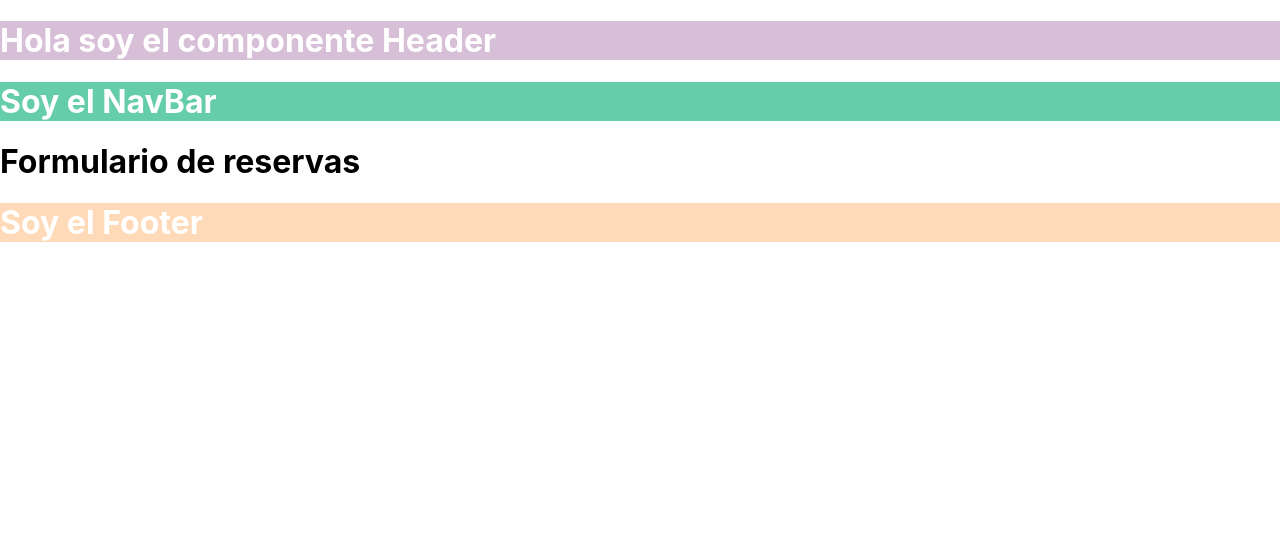
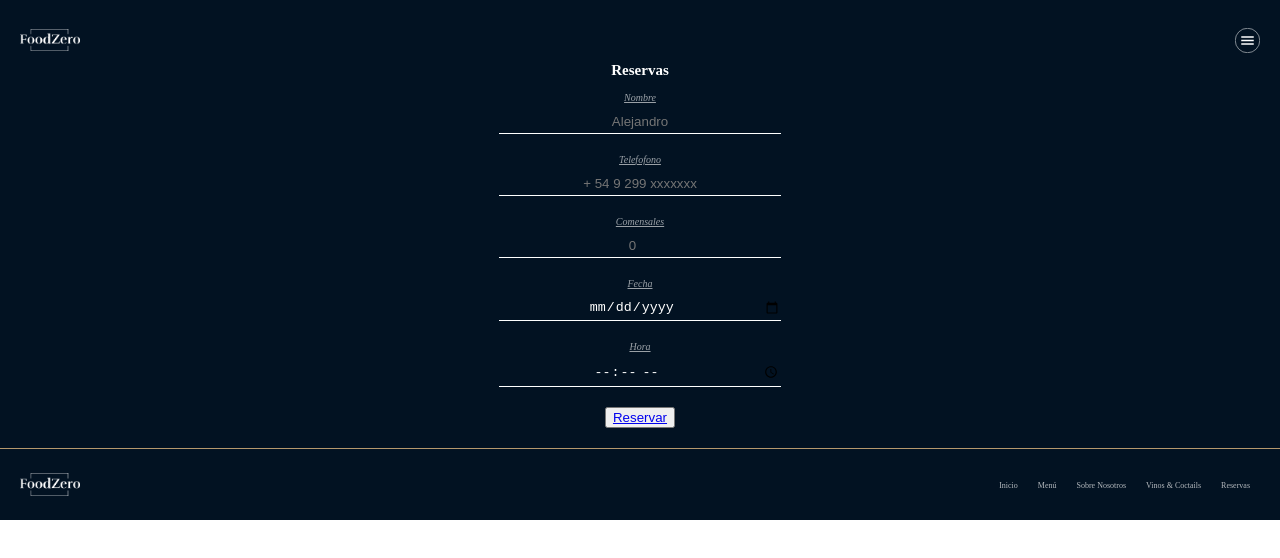
Before and after one commit to agufernndez/proyecto-restaurant-react, a React (Create React App) app in the folder frontend/: page / in a window 1280 px wide. Shown: the top 558 px of the page. Built offline with nearby package versions, Linux system fonts and the light colour scheme.

Commit message:
probando agregar codigo real a algunos componentes y su diseño

```diff
--- a/frontend/public/index.html
+++ b/frontend/public/index.html
@@ -25,6 +25,8 @@
       Learn how to configure a non-root public URL by running `npm run build`.
     -->
     <title>React App</title>
+    <link href="https://fonts.googleapis.com/css2?family=Noto+Serif+SC:wght@300;400;700&display=swap" rel="stylesheet">
+    <link rel="stylesheet" href="https://cdnjs.cloudflare.com/ajax/libs/font-awesome/6.2.0/css/all.min.css" integrity="sha512-xh6O/CkQoPOWDdYTDqeRdPCVd1SpvCA9XXcUnZS2FmJNp1coAFzvtCN9BmamE+4aHK8yyUHUSCcJHgXloTyT2A==" crossorigin="anonymous" referrerpolicy="no-referrer" />
   </head>
   <body>
     <noscript>You need to enable JavaScript to run this app.</noscript>
--- a/frontend/src/App.css
+++ b/frontend/src/App.css
@@ -1,44 +1,22 @@
-
-/* .App {
-  background-color: black;
-} */
-
-
-/* .App {
-  text-align: center;
+:root {
+  --marron: #B5986D;
+  --azulOscuro: #021222;
+  --blanco: #FFFFFF;
+  --h1: 1.4rem;
+  --h2: 1.2rem;
+  /* --h3: 1.1rem; */
+  --h4: 1.1rem;
+  --h5: 0.9rem
 }
 
-.App-logo {
-  height: 40vmin;
-  pointer-events: none;
+* {
+  box-sizing: border-box;
 }
 
-@media (prefers-reduced-motion: no-preference) {
-  .App-logo {
-    animation: App-logo-spin infinite 20s linear;
-  }
+.App {
+  background-color: var(--azulOscuro);
+  font-family: 'Noto Serif SC', serif;
+  font-size: 62.5%;
+  color: var(--blanco);
+
 }
-
-.App-header {
-  background-color: #282c34;
-  min-height: 100vh;
-  display: flex;
-  flex-direction: column;
-  align-items: center;
-  justify-content: center;
-  font-size: calc(10px + 2vmin);
-  color: white;
-}
-
-.App-link {
-  color: #61dafb;
-}
-
-@keyframes App-logo-spin {
-  from {
-    transform: rotate(0deg);
-  }
-  to {
-    transform: rotate(360deg);
-  }
-} */
--- a/frontend/src/App.js
+++ b/frontend/src/App.js
@@ -9,11 +9,10 @@ function App() {
   return (
 
     <div className="App">
-      <Header/>
-      <NavBar/>
-      <Reservar/>
-
-      <Footer/>
+      <Header />
+      {/* <NavBar/> */}
+      <Reservar />
+      <Footer />
 
     </div>
   );
--- a/frontend/src/components/layout/Footer/Footer.js
+++ b/frontend/src/components/layout/Footer/Footer.js
@@ -2,30 +2,30 @@ import './footer.css'
 
 const Footer = () => {
     return (
-        <h1 className= "footer">Soy el Footer</h1>
+        // <h1 className= "footer">Soy el Footer</h1>
 
 
     //     ESTE CODIGO ES EL QUE CORRESPONDE AL FOOTER, UNA VEZ QUE FUNCIONE TODO LO PONDRÉ
-    //     <footer>
-    //         <img src="./assets/Logo.png" alt="Logo Food Zero" className="logo"/>
-    //         <ul>
-    //             <li>
-    //             {/* <a href="./index.html">Inicio</a> */}
-    //             </li>
-    //             <li>
-    //             {/* <a href="./pages/menu.html">Menú</a> */}
-    //             </li>
-    //             <li>
-    //             <a href="#">Sobre Nosotros</a>
-    //             </li>
-    //             <li>
-    //             {/* <a href="./pages/vinosYcoctails.html">Vinos & Coctails</a> */}
-    //             </li>
-    //             <li>
-    //             <a href="#">Reservas</a>
-    //             </li>
-    //         </ul>
-    //     </footer>
+        <footer className='footer'>
+            <img src="./assets/Logo.png" alt="Logo Food Zero" className="logo"/>
+            <ul>
+                <li>
+                <a href="./index.html">Inicio</a>
+                </li>
+                <li>
+                <a href="./pages/menu.html">Menú</a>
+                </li>
+                <li>
+                <a href="#">Sobre Nosotros</a>
+                </li>
+                <li>
+                <a href="./pages/vinosYcoctails.html">Vinos & Coctails</a>
+                </li>
+                <li>
+                <a href="#">Reservas</a>
+                </li>
+            </ul>
+        </footer>
     )
 }
 
--- a/frontend/src/components/layout/Footer/footer.css
+++ b/frontend/src/components/layout/Footer/footer.css
@@ -1,4 +1,30 @@
-.footer {
+/* .footer {
     background-color: PeachPuff;
     color: white;
+} */
+
+.footer {
+    display: flex;
+    justify-content: space-between;
+    align-items: center;
+    padding: 10px 20px;
+    border-top: 0.5px solid var(--marron);
+    /* margin: 0 20px; */
 }
+
+footer ul {
+    display: flex;
+    list-style: none;
+}
+
+footer ul li {
+    padding: 10px;
+}
+
+footer ul li a {
+    color: var(--blanco);
+    text-decoration: none;
+    font-size: 0.5rem;
+    opacity: 0.7;
+
+}
--- a/frontend/src/components/layout/Header/Header.js
+++ b/frontend/src/components/layout/Header/Header.js
@@ -1,15 +1,14 @@
-// import logo from "../../../../public/assets/Logo.png"
 
-// import logo from "/frontend/public/assets/Logo.png"
-// import iconMenu from "/frontend/public/assets/icon/bx_menu.svg"
-import "./header.css"
+import "./header.css";
+// import "./styles.css"
+
 
 const Header = () => {
     return (
         <header className="header">
-            <h1 className="h1Header">Hola soy el componente Header</h1>
-            {/* <img src={logo} alt="Logo Food Zero" className="logo"/> */}
-            {/* <img src={iconMenu} alt="Toggle Menu" className="toggleMenu"/> */}
+            {/* <h1 className="h1Header">Hola soy el componente Header</h1> */}
+            <img src="assets/Logo.png" alt="Logo Food Zero" className="logo"/>
+            <img src="assets/icon/bx_menu.svg" alt="Toggle Menu" className="toggleMenu"/>
             {/* <!-- ACA PONER EN NAVBAR MOBILE CON LAS SECCIONES DE INICIO - CONTACTANOS - MENU - VINOS & COCTAILS --> */}
             {/* <!-- <nav>
             <ul>
--- a/frontend/src/components/layout/Header/header.css
+++ b/frontend/src/components/layout/Header/header.css
@@ -1,22 +1,24 @@
+/*
 .h1Header {
     background-color:Thistle ;
     color: white;
-}
+} */
 
-/* .header {
-    background-color: black;
+.header {
+    /* background-color: #021222; */
     width: 100vw;
+    height: 10vh;
     padding: 20px;
     display: flex;
     align-items: center;
     justify-content: space-between;
     position: absolute;
-} */
+}
 
-/* .logo {
+.logo {
     width: 60px;
 }
 
 .toggleMenu {
     width: 25px;
-} */
+}
--- a/frontend/src/components/layout/Reservar/Reservar.js
+++ b/frontend/src/components/layout/Reservar/Reservar.js
@@ -1,43 +1,46 @@
+import "./reservas.css"
+
 
 const Reservar = () => {
     return (
-        <h1>Formulario de reservas</h1>
-        // <section className="section sectionReservas" id="reservas">
-        //     <h2>Reservas</h2>
-        //     <form action="">
-        //         <div className="formIndex">
-        //             <div className="divForm">
-        //                 <label for="name" className="labels">Nombre</label>
-        //                 <input type="text" name="name" id="name" className="inputs" placeholder="Alejandro"/>
-        //             </div>
+        // <h1>Formulario de reservas</h1>
+        <section className="section sectionReservas" id="reservas">
+            <h2>Reservas</h2>
+            <form action="" >
+                <div className="formIndex">
+                    <div className="divForm">
+                        <label for="name" className="labels">Nombre</label>
+                        <input type="text" name="name" id="name" className="inputs" placeholder="Alejandro"/>
+                    </div>
 
-        //             <div className="divForm">
-        //                 <label for="number" className="labels">Telefofono</label>
-        //                 <input type="text" name="number" id="number" className="inputs" placeholder="+ 54 9 299 xxxxxxx"/>
-        //             </div>
+                    <div className="divForm">
+                        <label for="number" className="labels">Telefofono</label>
+                        <input type="text" name="number" id="number" className="inputs" placeholder="+ 54 9 299 xxxxxxx"/>
+                    </div>
 
-        //             <div className="divForm">
-        //                 <label for="people" className="labels">Comensales</label>
-        //                 <input type="number" name="people" id="people" className="inputs" placeholder="0"/>
-        //             </div>
+                    <div className="divForm">
+                        <label for="people" className="labels">Comensales</label>
+                        <input type="number" name="people" id="people" className="inputs" placeholder="0"/>
+                    </div>
 
-        //             <div className="divForm">
-        //                 <label for="date" className="labels">Fecha</label>
-        //                 <input type="date" name="date" id="date" className="inputs" placeholder=""/>
-        //             </div>
+                    <div className="divForm">
+                        <label for="date" className="labels">Fecha</label>
+                        <input type="date" name="date" id="date" className="inputs" placeholder=""/>
+                    </div>
 
-        //             <div className="divForm">
-        //                 <label for="time" className="labels">Hora</label>
-        //                 <input type="time"  name="time" id="time" className="inputs" placeholder="21:00"/>
-        //             </div>
-        //         </div>
-        //     </form>
+                    <div className="divForm">
+                        <label for="time" className="labels">Hora</label>
+                        <input type="time"  name="time" id="time" className="inputs" placeholder="21:00"/>
+                    </div>
+                </div>
+                <button className="buttonReserva">
+                <a href="#">Reservar</a>
+                </button>
+            </form>
 
-        //     <button className="buttonReserva">
-        //         <a href="#">Reservar</a>
-        //     </button>
 
-        // </section>
+
+        </section>
     )
 }
 
--- a/frontend/src/components/layout/Reservar/reservas.css
+++ b/frontend/src/components/layout/Reservar/reservas.css
@@ -0,0 +1,49 @@
+
+.sectionReservas {
+    /* le agrego padding para que no se superponga con el header */
+    padding-top: 50px;
+    display: flex;
+    flex-direction: column;
+    justify-content: center;
+    align-items: center;
+}
+
+.formIndex {
+    display: flex;
+    flex-wrap: wrap;
+    justify-content: center;
+    width: 340px;
+    gap: 20px;
+}
+
+.divForm {
+    width: 22vw;
+    display: flex;
+    flex-direction: column;
+    justify-content: center;
+    text-align: center;
+}
+
+.inputs {
+    background:none;
+    border:none;
+    border-bottom: 0.5px solid var(--blanco);
+    text-align: center;
+    color: var(--blanco);
+    padding-bottom: 4px;
+}
+
+.labels {
+    opacity: 0.6;
+    text-align: center;
+    text-decoration: underline;
+    padding-bottom: 10px;
+    font-style: italic;
+}
+
+.buttonReserva {
+    width: fit-content;
+    margin: 25px auto 0;
+    display: flex;
+    margin: 20px auto;
+}
```
